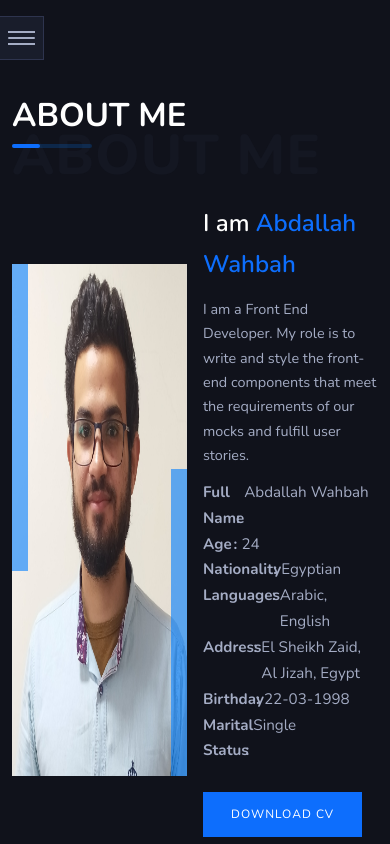
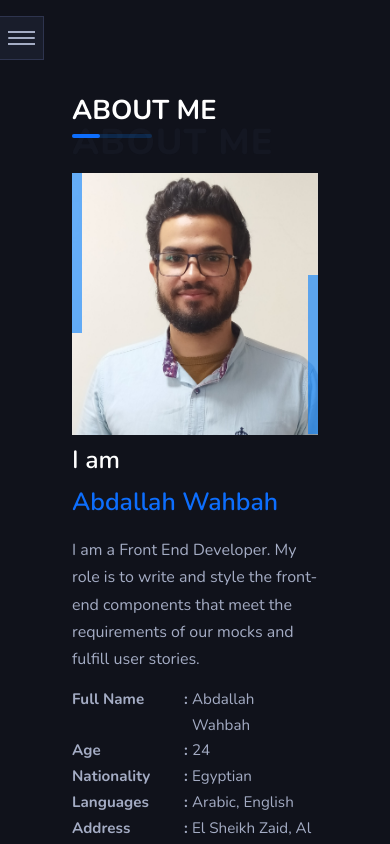
Before and after one commit to abdallahWahbah/Portfolio, a React (Create React App) app: page /about in a window 390 px wide. Shown: the top 844 px of the page. Built offline with nearby package versions, Linux system fonts and the light colour scheme.

Commit message:
Responsive Home & About sections

```diff
--- a/src/components/About/About.js
+++ b/src/components/About/About.js
@@ -14,8 +14,6 @@ const About = () =>
 
             <div className='about__details--container'>
                 <div className='about__image--container'>
-                    <span className='about__image--border-right'/>
-                    <span className='about__image--border-left'/>
                     <img className='about__image' src={aboutImage} alt="portfolio"/>
                 </div>
                 <div className='about__details'>
--- a/src/components/Header.js
+++ b/src/components/Header.js
@@ -3,6 +3,7 @@ import React from 'react'
 const Header = ({title}) =>
 {
   return (
+    // css file: base/typography
     <div className='section__header'>
         <h2 className='section__header--main'>{title}</h2>
         <span className='section__header--line'/>
--- a/src/components/JsonData.js
+++ b/src/components/JsonData.js
@@ -88,10 +88,6 @@ export const aboutListItems =
     {
         key: "Birthday",
         value: "22-03-1998"
-    },
-    {
-        key: "Marital Status",
-        value: "Single"
     },
 ]
 
--- a/src/components/MainNavigation.js
+++ b/src/components/MainNavigation.js
@@ -1,4 +1,4 @@
-import React, {useState, useEffect} from 'react'
+import React, {useState, useEffect, useRef} from 'react'
 import { NavLink, useLocation } from 'react-router-dom';
 
 import navImage from '../assets/main.jpg';
@@ -7,6 +7,8 @@ import { mainNavigationItems } from './JsonData';
 const MainNavigation = () =>
 {
     const [selectedItem, setSeletedItem] = useState(0);
+    const [itemClicked, setItemClicked] = useState(false);
+    const checkboxRef = useRef();
     const location = useLocation();
 
     useEffect(() =>
@@ -15,10 +17,16 @@ const MainNavigation = () =>
         if(currentItem !== -1) setSeletedItem(currentItem?.id);
     }, [location.pathname])
 
+    useEffect(()=> // this useEffect is used so that when I click on a certain mainNavigation item, close the navigation (in case of responsive design ... before width of 1200px)
+    {
+        checkboxRef.current.checked=false;
+        setItemClicked(false)
+    }, [itemClicked])
+
     return (
         // css file: layouts/navigation
         <React.Fragment>
-            <input className='navigation__input' id='navigation__icon--input' type="checkbox" />
+            <input className='navigation__input' id='navigation__icon--input' type="checkbox" ref={checkboxRef}/>
             <label className='navigation__button' htmlFor='navigation__icon--input'>
                 <span className='navigation__button--text'></span>
             </label>
@@ -35,6 +43,7 @@ const MainNavigation = () =>
                             <NavLink
                                 className={`navigation__item ${item.id === selectedItem ? "navigation__item--selected" : ''}`}
                                 to={item.to}
+                                onClick={() => setItemClicked(true)}
                             >
                                 {item.title}
                             </NavLink>
--- a/src/scss/base/_typography.scss
+++ b/src/scss/base/_typography.scss
@@ -12,15 +12,47 @@
 {
     font-weight: 700;
     font-size: 5rem;
+
+    @include respond(phone)
+    {
+        font-size: 4.3rem;
+        text-align: center;
+        &--sub{display: block;}
+        .ityped-cursor{display: none;}
+    }
 }
 .heading__secondary // used in About section
 {
     font-weight: 600;
     font-size: 3rem;
+
+    @include respond(tab-land)
+    {
+        font-size: 3.1rem;
+    }
+    @include respond(phone)
+    {
+        content-visibility: 2.8rem;
+    }
+    @media only screen and (max-width: 27.5em) // < 440px
+    {
+        &--sub{display: block;}
+    }
+
 }
 .main__paragraph // used in About section
 {
     font-size: 1.8rem;
+
+    @include respond(tab-port)
+    {
+        font-size: 2.1rem;
+    }
+
+    @include respond(phone)
+    {
+        font-size: 2rem;
+    }
 }
 
 .main__button
@@ -36,6 +68,12 @@
     display: inline-block;
     cursor: pointer;
     position: relative;
+
+    @include respond(phone)
+    {
+        padding: 1.2rem 3rem;
+        font-size: 1.4rem;
+    }
 
     &::before
     {
@@ -65,6 +103,16 @@
         font-size: 4.1rem;
         font-weight: 700;
         text-transform: uppercase;
+
+        @include respond(tab-port)
+        {
+            font-size: 3.7rem;
+        }
+
+        @include respond(phone)
+        {
+            font-size: 3.4rem;
+        }
     }
     &--line
     {
@@ -95,5 +143,17 @@
         font-weight: 800;
         letter-spacing: 1px;
         color: $color-section-header-background;
+
+        @include respond(tab-port)
+        {
+            font-size: 6rem;
+            margin-top: -4.2rem;
+        }
+
+        @include respond(phone)
+        {
+            font-size: 4.5rem;
+            margin-top: -3.3rem;
+        }
     }
 }
--- a/src/scss/pages/_about.scss
+++ b/src/scss/pages/_about.scss
@@ -5,9 +5,13 @@
         display: flex;
         align-items: center;
 
+        @include respond(tab-port){flex-wrap: wrap;}
+
         & > *
         {
             flex-basis: 50%;
+
+            @include respond(tab-port){flex-basis: 100%;}
         }
     }
 
@@ -15,32 +19,49 @@
     {
         position: relative;
         margin-right: 2rem;
-        height: 64rem;
+
+        @include respond(tab-land)
+        {
+            flex-basis: 58%;
         }
-    &__image
+
+        @include respond(tab-port)
         {
-        height: 100%;
-        width: 100%;
+            margin: 0 auto;
+            flex-basis: 100%;
         }
-    &__image--border-left
+
+        &::before,
+        &::after
         {
+            content: "";
             position: absolute;
-        top: 0;
-        left: 0;
             height: 60%;
             width: 2rem;
             background-color: $color-primary-light-2;
             z-index: 111;
+
+            @include respond(phone)
+            {
+                width: 4%;
             }
-    &__image--border-right
+        }
+
+        &::before
         {
-        position: absolute;
-        bottom: 0;
+            top: 0;
+            left: 0;
+        }
+        &::after
+        {
+            bottom: 5px;
             right: 0;
-        height: 60%;
-        width: 2rem;
-        background-color: $color-primary-light-2;
-        z-index: 111;
+        }
+    }
+    &__image
+    {
+        width: 100%;
+        height:auto;
     }
 
     &__details
@@ -48,6 +69,15 @@
         & > *:not(:last-child)
         {
             margin-bottom: 1.5rem;
+
+            @include respond(tab-land)
+            {
+                margin-bottom: 1.2rem;
+            }
+            @include respond(tab-port)
+            {
+                margin-bottom: 1.7rem;
+            }
         }
     }
 
@@ -61,12 +91,34 @@
         font-size: 1.9rem;
         display: flex;
 
+        @include respond(tab-land)
+        {
+            font-size: 1.9rem;
+        }
+
+        @include respond(tab-port)
+        {
+            font-size: 2rem;
+        }
+
+        @include respond(phone){font-size: 1.9rem;}
+
         &--key
         {
             font-weight: 700;
-            flex-basis: 22%;
+            flex-basis: 25%;
             position: relative;
 
+            @include respond(tab-land)
+            {
+                flex-basis: 31%;
+            }
+            @include respond(tab-port)
+            {
+                flex-basis: 22%;
+            }
+            @media only screen and (max-width: 690px){flex-basis: 27%;}
+            @include respond(phone){flex-basis: 15rem;}
             &::after
             {
                 content: ":\00a0";
@@ -74,6 +126,13 @@
                 right: 0;
             }
         }
+        &--value
+        {
+            @include respond(phone)
+            {
+                flex-basis: 50%;
+            }
+        }
     }
 
 }
--- a/src/scss/pages/_home.scss
+++ b/src/scss/pages/_home.scss
@@ -9,6 +9,17 @@ h1{margin-bottom: 0 !important;}
     @include respond(tab-land)
     {
         margin-left: 0;
+        padding: 11rem 14rem;
+    }
+
+    @include respond(tab-port)
+    {
+        padding: 11rem 13rem;
+    }
+
+    @include respond(phone)
+    {
+        padding: 11rem 9rem;
     }
 }
 
@@ -60,6 +71,17 @@ h1{margin-bottom: 0 !important;}
         text-align: center;
         letter-spacing: 1px;
         margin-bottom: 4rem;
+
+        @include respond(tab-port)
+        {
+            font-size: 2rem;
+        }
+
+        @include respond(phone)
+        {
+            font-size: 1.9rem;
+            width: 90%;
+        }
     }
     .social__media
     {
```
Lines whose indentation alone changed are shown as unchanged.
